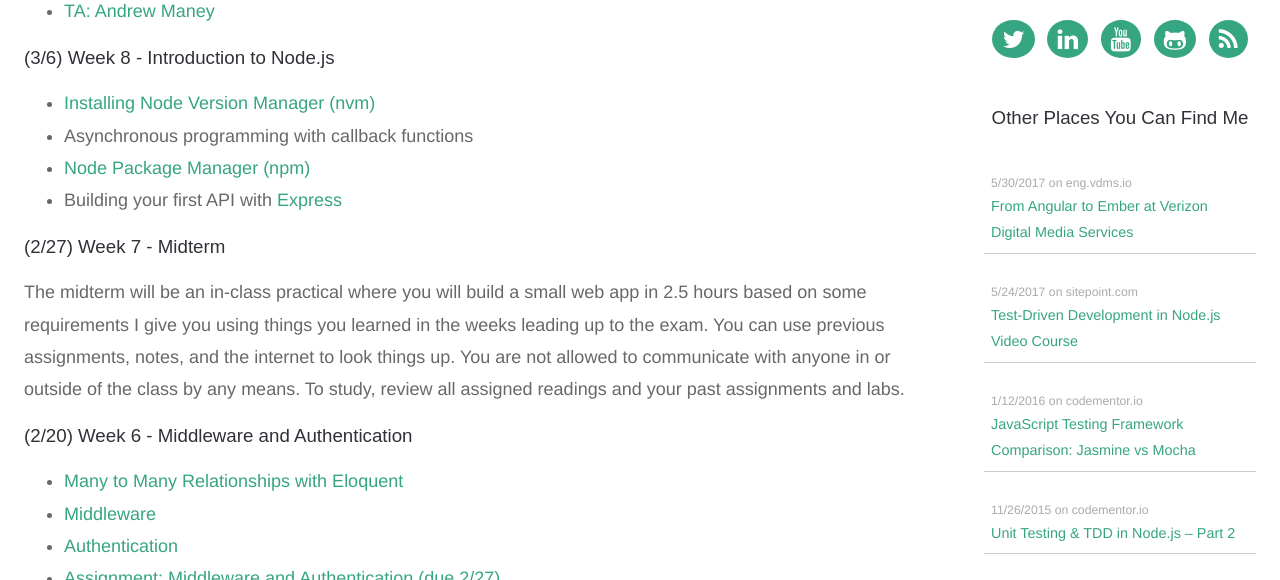
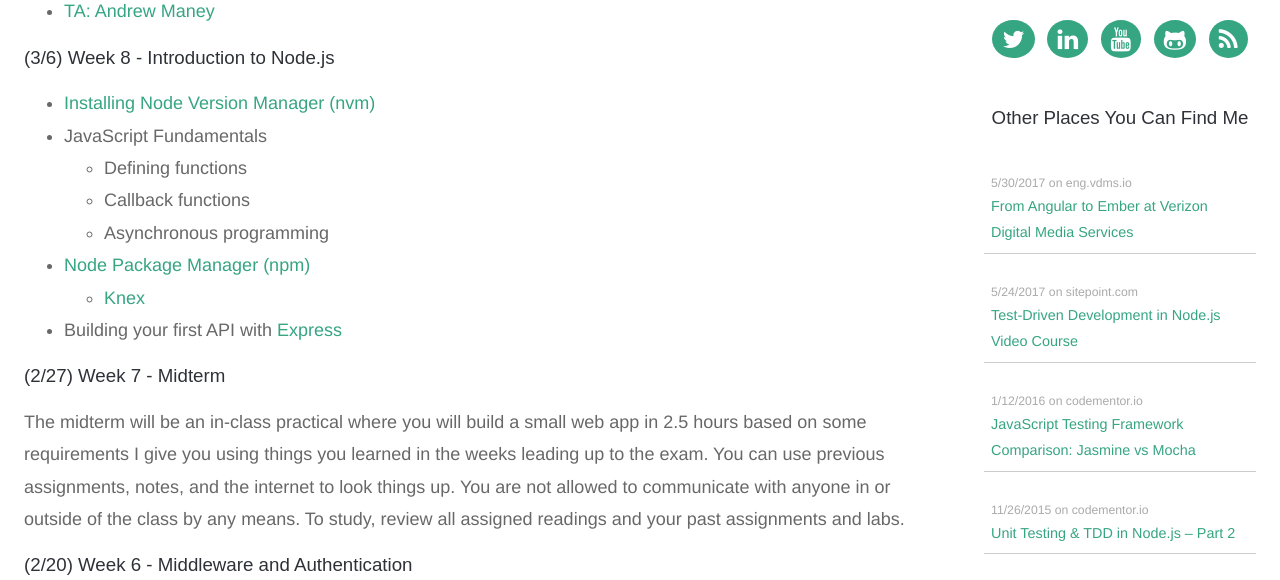
Before and after one commit to iamdtang/skaterdav85.github.io, a Jekyll site: the page built from itp-405/spring-2018.md, in a window 1280 px wide and 900 px high, cut to the strip 320-900 px from the top of the window. Built offline with Jekyll 4.4.1, drawn with Linux system fonts in a browser that asks for light colours; nearby versions of some CDN libraries.

Commit message:
Update spring-2018.md

```diff
--- a/itp-405/spring-2018.md
+++ b/itp-405/spring-2018.md
@@ -12,8 +12,12 @@ layout: default
 ### (3/6) Week 8 - Introduction to Node.js
 
 * [Installing Node Version Manager (nvm)](https://github.com/creationix/nvm)
-* Asynchronous programming with callback functions
+* JavaScript Fundamentals
+  * Defining functions
+  * Callback functions
+  * Asynchronous programming
 * [Node Package Manager (npm)](https://www.npmjs.com/)
+  * [Knex](https://www.npmjs.com/package/knex)
 * Building your first API with [Express](https://expressjs.com/)
 
 ### (2/27) Week 7 - Midterm
```
